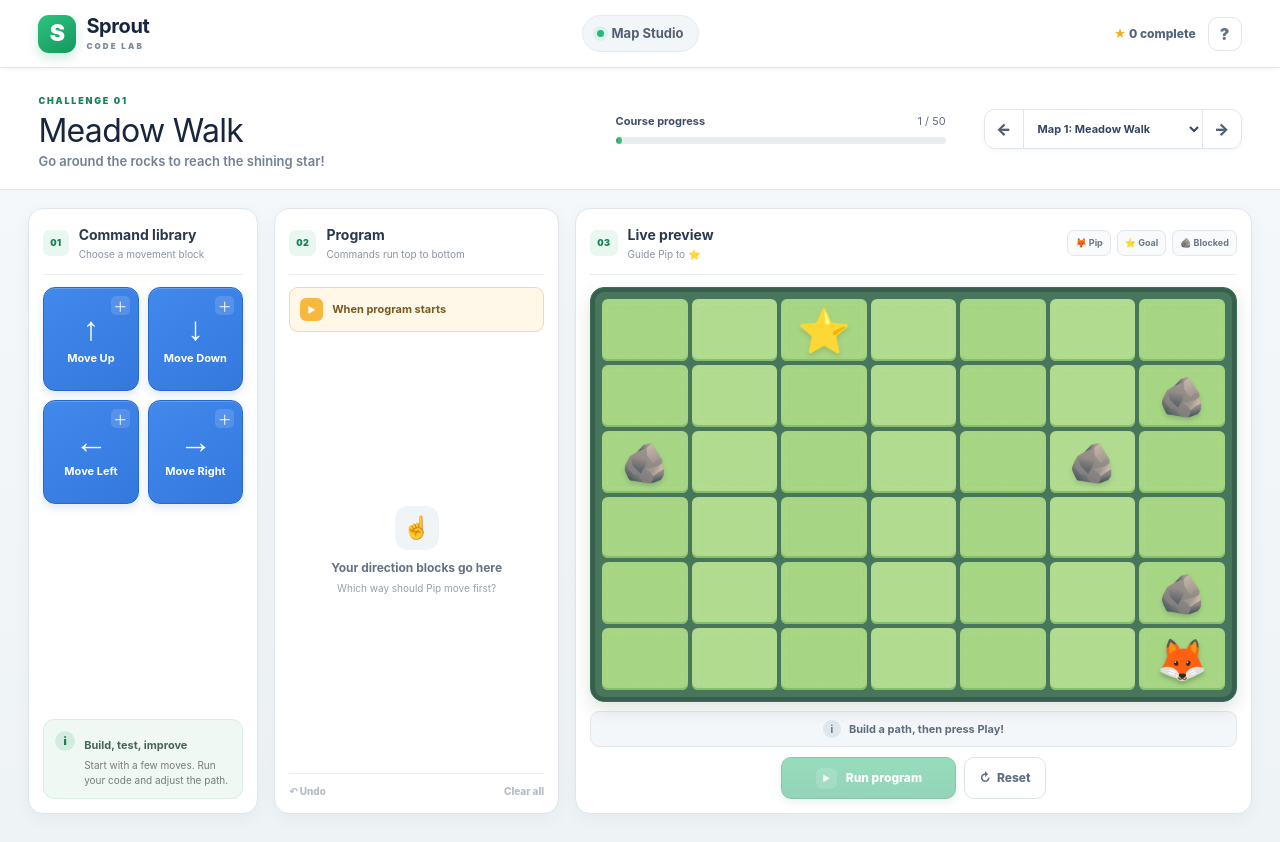
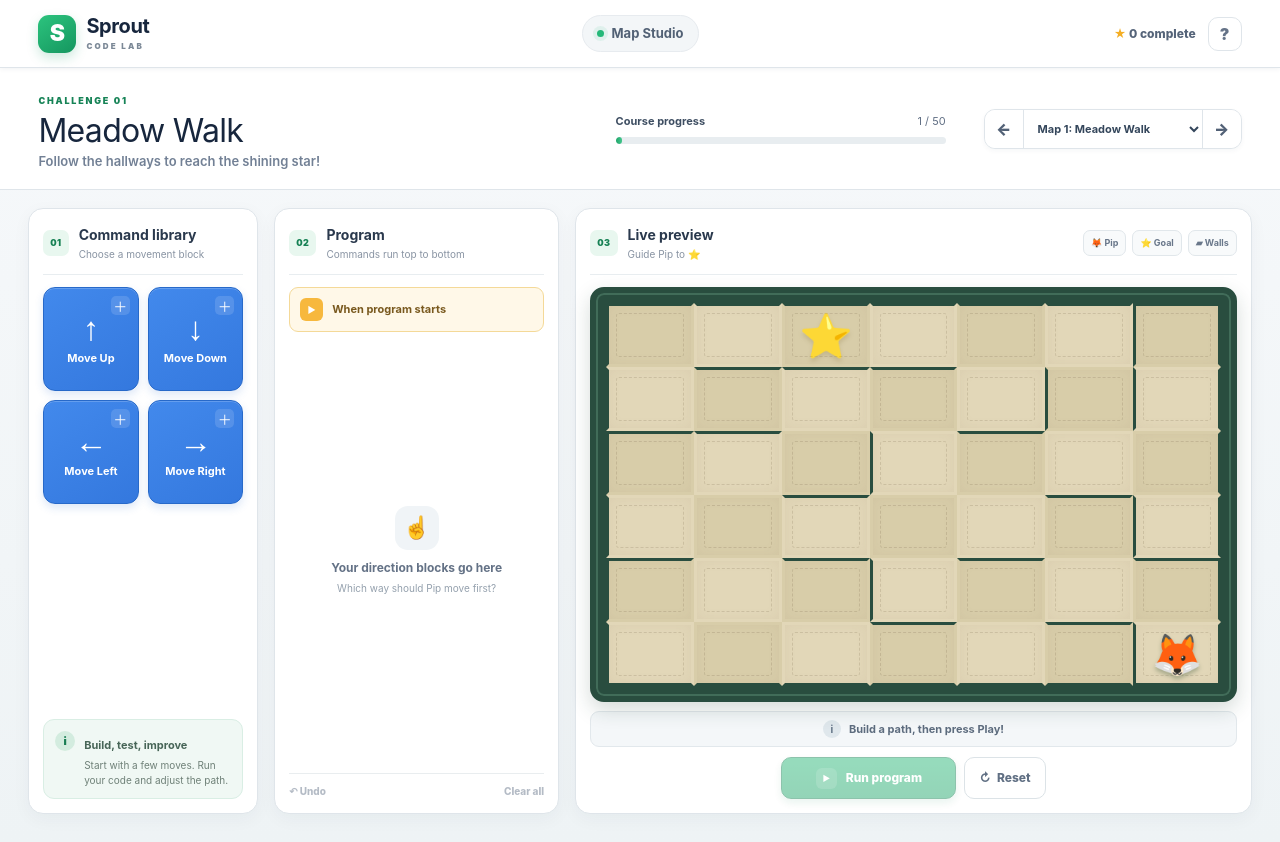
Before and after one commit to troyshank/troyshank.github.io, a Next.js app: page / in a window 1280 px wide. Built offline with nearby package versions, Linux system fonts and the light colour scheme.

Commit message:
Replace obstacle maps with hallway mazes

```diff
--- a/app/page.tsx
+++ b/app/page.tsx
@@ -4,7 +4,7 @@ import { useRef, useState } from "react";
 
 type Move = "up" | "down" | "left" | "right";
 type CodeBlock = { id: number; move: Move; icon: string; label: string };
-type Level = { name: string; hint: string; start: number; goal: number; rocks: number[]; obstacle: string; prize: string };
+type Level = { name: string; hint: string; start: number; goal: number; openings: Set<string>; prize: string };
 
 const moves: Omit<CodeBlock, "id">[] = [
   { move: "up", icon: "↑", label: "move up" },
@@ -14,11 +14,11 @@ const moves: Omit<CodeBlock, "id">[] = [
 ];
 
 const themes = [
-  { place: "Meadow", obstacle: "🪨", prize: "⭐", hint: "Go around the rocks to reach the shining star!" },
-  { place: "Woods", obstacle: "🌲", prize: "🍎", hint: "Find a safe path between the trees." },
-  { place: "Garden", obstacle: "🌻", prize: "🦋", hint: "Wind through the flowers to meet the butterfly." },
-  { place: "Mountain", obstacle: "⛰️", prize: "🏰", hint: "Climb around the mountains to reach the castle." },
-  { place: "Pond", obstacle: "💧", prize: "🐸", hint: "Keep your paws dry and find the friendly frog." },
+  { place: "Meadow", prize: "⭐", hint: "Follow the hallways to reach the shining star!" },
+  { place: "Woods", prize: "🍎", hint: "Navigate the woodland corridors to find the apple." },
+  { place: "Garden", prize: "🦋", hint: "Turn through the garden maze to meet the butterfly." },
+  { place: "Mountain", prize: "🏰", hint: "Climb the winding passages to reach the castle." },
+  { place: "Pond", prize: "🐸", hint: "Follow the waterside halls to find the friendly frog." },
 ];
 const adventures = ["Walk", "Trail", "Quest", "Crossing", "Puzzle", "Path", "Adventure", "Journey", "Challenge", "Maze"];
 
@@ -27,16 +27,31 @@ function randomFor(seed: number) {
   return () => { value = (value * 1664525 + 1013904223) >>> 0; return value / 4294967296; };
 }
 
-function pathLength(start: number, goal: number, blocked: Set<number>) {
-  const queue: [number, number][] = [[start, 0]], seen = new Set([start]);
-  while (queue.length) {
-    const [cell, distance] = queue.shift()!;
-    if (cell === goal) return distance;
-    const row = Math.floor(cell / 7), col = cell % 7;
-    const nearby = [row > 0 ? cell - 7 : -1, row < 5 ? cell + 7 : -1, col > 0 ? cell - 1 : -1, col < 6 ? cell + 1 : -1];
-    for (const next of nearby) if (next >= 0 && !blocked.has(next) && !seen.has(next)) { seen.add(next); queue.push([next, distance + 1]); }
+const edgeKey = (a: number, b: number) => a < b ? `${a}-${b}` : `${b}-${a}`;
+const neighbors = (cell: number) => {
+  const row = Math.floor(cell / 7), col = cell % 7;
+  return [row > 0 ? cell - 7 : -1, row < 5 ? cell + 7 : -1, col > 0 ? cell - 1 : -1, col < 6 ? cell + 1 : -1].filter((next) => next >= 0);
+};
+
+function makeHallways(start: number, random: () => number, extraOpenings: number) {
+  const visited = new Set([start]), stack = [start], openings = new Set<string>();
+  while (stack.length) {
+    const cell = stack[stack.length - 1];
+    const choices = neighbors(cell).filter((next) => !visited.has(next));
+    if (!choices.length) { stack.pop(); continue; }
+    const next = choices[Math.floor(random() * choices.length)];
+    openings.add(edgeKey(cell, next)); visited.add(next); stack.push(next);
   }
-  return -1;
+  const closed: string[] = [];
+  for (let cell = 0; cell < 42; cell++) for (const next of neighbors(cell)) {
+    const edge = edgeKey(cell, next);
+    if (!openings.has(edge) && !closed.includes(edge)) closed.push(edge);
+  }
+  for (let i = 0; i < extraOpenings && closed.length; i++) {
+    const pick = Math.floor(random() * closed.length);
+    openings.add(closed.splice(pick, 1)[0]);
+  }
+  return openings;
 }
 
 function makeLevels(): Level[] {
@@ -45,18 +60,9 @@ function makeLevels(): Level[] {
     const random = randomFor(7001 + index * 97);
     const start = 35 + Math.floor(random() * 7);
     const goal = Math.floor(random() * 7);
-    const obstacleCount = Math.min(13, 4 + Math.floor(index / 5));
-    let rocks: number[] = [];
-    for (let attempt = 0; attempt < 200; attempt++) {
-      const picked = new Set<number>();
-      while (picked.size < obstacleCount) {
-        const cell = Math.floor(random() * 42);
-        if (cell !== start && cell !== goal) picked.add(cell);
-      }
-      const distance = pathLength(start, goal, picked);
-      if (distance >= 7 && distance <= 18) { rocks = [...picked]; break; }
-    }
-    return { name: `${theme.place} ${adventures[Math.floor(index / 5)]}`, hint: theme.hint, start, goal, rocks, obstacle: theme.obstacle, prize: theme.prize };
+    const extraOpenings = Math.max(1, 9 - Math.floor(index / 6));
+    const openings = makeHallways(start, random, extraOpenings);
+    return { name: `${theme.place} ${adventures[Math.floor(index / 5)]}`, hint: theme.hint, start, goal, openings, prize: theme.prize };
   });
 }
 
@@ -75,7 +81,7 @@ export default function Home() {
   const level = levels[levelIndex];
 
   const add = (move: Omit<CodeBlock, "id">) => {
-    if (running || blocks.length >= 18) return;
+    if (running || blocks.length >= 60) return;
     setBlocks((old) => [...old, { ...move, id: nextId.current++ }]);
     setMessage("Great! Keep going or press Play.");
   };
@@ -116,7 +122,7 @@ export default function Home() {
       setActive(block.id);
       const next = destination(current, block.move);
       if (next === current) { setMessage("Oops—Pip reached the edge! Fix a block and try again."); setRunning(false); setActive(null); return; }
-      if (level.rocks.includes(next)) { setMessage("Bonk! There’s a rock there. Try another direction."); setRunning(false); setActive(null); return; }
+      if (!level.openings.has(edgeKey(current, next))) { setMessage("That way is blocked by a wall. Try another direction."); setRunning(false); setActive(null); return; }
       current = next; setPosition(current);
       await new Promise((r) => setTimeout(r, 520));
       if (current === level.goal) { setWon(true); setCompleted((old) => new Set(old).add(levelIndex)); setMessage("You reached the goal! Amazing coding! ⭐"); setRunning(false); setActive(null); return; }
@@ -156,13 +162,16 @@ export default function Home() {
         </section>
 
         <section className="stage-wrap panel map-panel">
-          <div className="panel-title stage-title"><span>03</span><div><b>Live preview</b><small>Guide Pip to {level.prize}</small></div><div className="legend"><span>🦊 Pip</span><span>{level.prize} Goal</span><span>{level.obstacle} Blocked</span></div></div>
+          <div className="panel-title stage-title"><span>03</span><div><b>Live preview</b><small>Guide Pip to {level.prize}</small></div><div className="legend"><span>🦊 Pip</span><span>{level.prize} Goal</span><span>▰ Walls</span></div></div>
           <div className="map-board">
-            {Array.from({ length: 42 }, (_, cell) => <div className={`map-cell ${(Math.floor(cell / 7) + cell) % 2 ? "grass-two" : ""}`} key={cell}>
+            {Array.from({ length: 42 }, (_, cell) => {
+              const row = Math.floor(cell / 7), col = cell % 7;
+              const wall = "3px solid #294d3f", open = "3px solid transparent";
+              const style = { borderTop: row === 0 || !level.openings.has(edgeKey(cell, cell - 7)) ? wall : open, borderLeft: col === 0 || !level.openings.has(edgeKey(cell, cell - 1)) ? wall : open, borderRight: col === 6 ? wall : open, borderBottom: row === 5 ? wall : open };
+              return <div className={`map-cell ${(row + col) % 2 ? "grass-two" : ""}`} style={style} key={cell}>
               {cell === level.goal && <div className="goal" aria-label="Goal">{level.prize}</div>}
-              {level.rocks.includes(cell) && <div className="rock" aria-label="Obstacle">{level.obstacle}</div>}
               {cell === position && <div className={`map-pip ${running ? "walking" : ""}`} aria-label="Pip">🦊</div>}
-            </div>)}
+            </div>})}
             {won && <div className="win-card"><span>🎉</span><b>Goal reached!</b><button onClick={nextLevel}>Next map →</button></div>}
           </div>
           <div className={`map-message ${won ? "success" : ""}`}><span>{won ? "✓" : running ? "●" : "i"}</span>{message}</div>
```
Also changed, not shown: app/globals.css.
